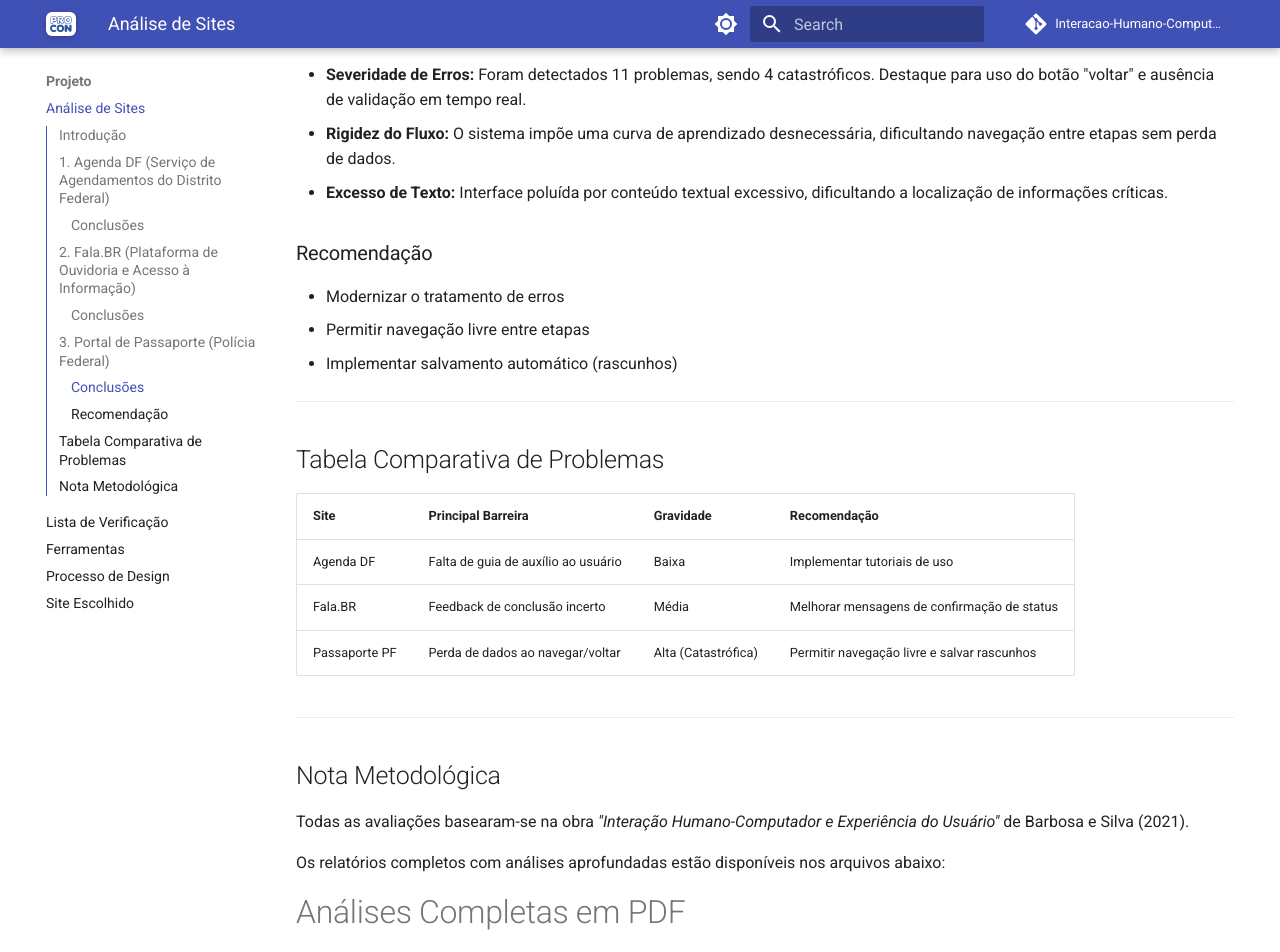
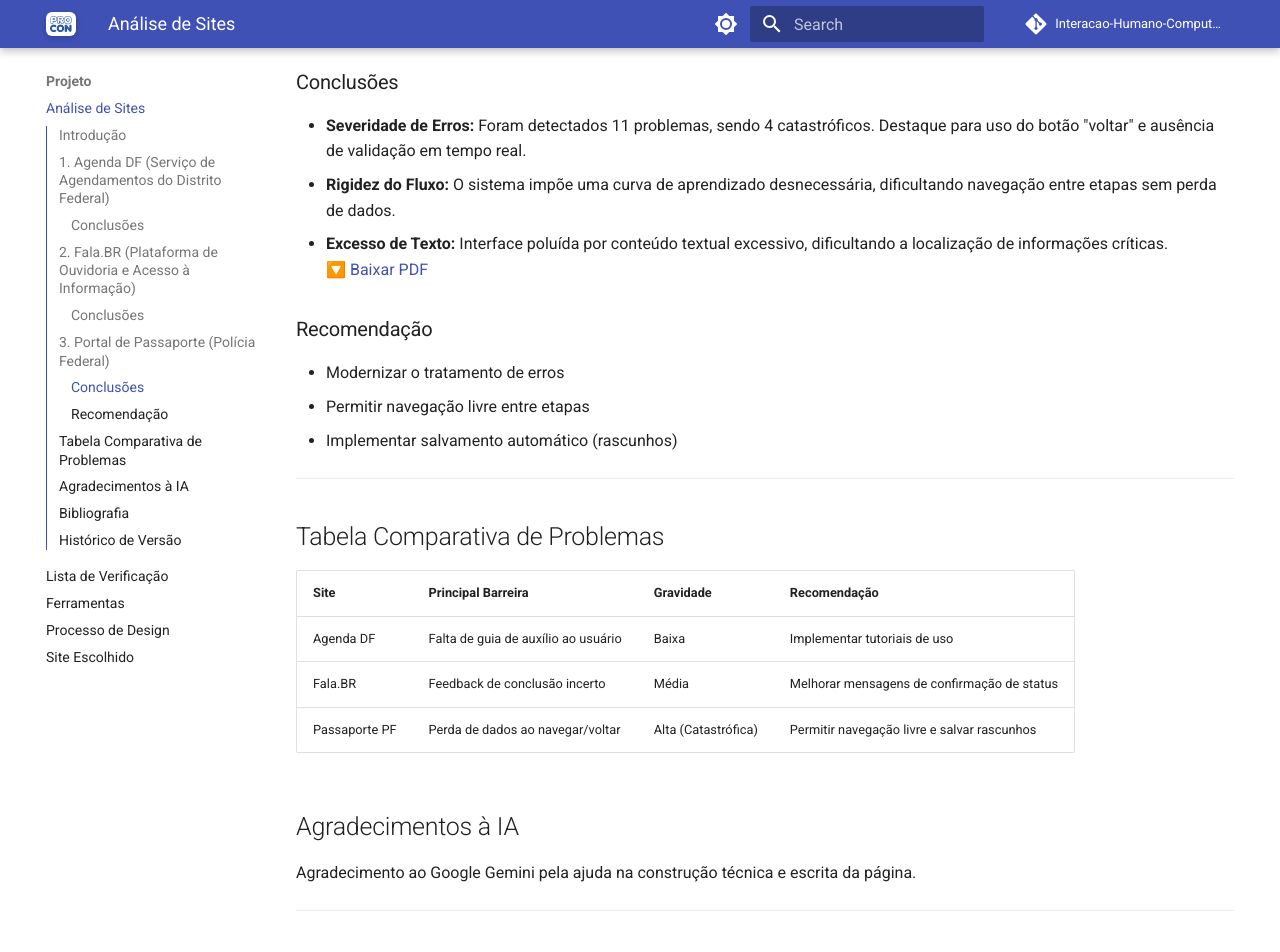
Before and after one commit to Interacao-Humano-Computador/2026.1-Grupo03, an MkDocs documentation site: the page built from docs/projeto/analise-sites.md, in a window 1280 px wide and 1400 px high, scrolled down 1397 px. Shown: the top 952 px of the window. Built offline with MkDocs 1.6.1 and Material for MkDocs 9.7.7, drawn with Linux system fonts in a browser that asks for light colours; comment, search, counter and statistics services are not loaded; some of the changed text lies outside the part shown.

```diff
--- a/docs/projeto/analise-sites.md
+++ b/docs/projeto/analise-sites.md
@@ -17,7 +17,7 @@ Este documento detalha a análise de usabilidade e interface de três sistemas d
 - **Integração Positiva:** O sistema utiliza o SSO do GOV.br para autenticação, garantindo segurança e familiaridade no acesso.
 - **Lacunas de Ajuda:** Apesar de possuir uma seção de FAQ (Perguntas Frequentes), o site carece de um guia de uso ou tutorial passo a passo para novos usuários.
 - **Perfil do Usuário:** Público equilibrado entre gêneros, predominantemente acima de 29 anos (65%), exigindo uma interface clara e direta para diferentes níveis de literacia digital.
-
+[🔽 Baixar PDF](agendadf-analise.pdf)
 ---
 
 ## 2. Fala.BR (Plataforma de Ouvidoria e Acesso à Informação)
@@ -31,7 +31,7 @@ Este documento detalha a análise de usabilidade e interface de três sistemas d
 - **Eficiência e Eficácia:** Avaliação do tempo necessário para completar o elogio e da quantidade de erros durante o processo.
 - **Pontos de Irritação:** Campos específicos ou telas intermediárias podem causar confusão, exigindo feedback mais claro após cada ação.
 - **Necessidade de Suporte:** O sistema deve ser autossuficiente, permitindo que o usuário registre uma manifestação simples sem precisar de ajuda externa.
-
+[🔽 Baixar PDF](falabr-analise.pdf)
 ---
 
 ## 3. Portal de Passaporte (Polícia Federal)
@@ -45,6 +45,7 @@ Este documento detalha a análise de usabilidade e interface de três sistemas d
 - **Severidade de Erros:** Foram detectados 11 problemas, sendo 4 catastróficos. Destaque para uso do botão "voltar" e ausência de validação em tempo real.
 - **Rigidez do Fluxo:** O sistema impõe uma curva de aprendizado desnecessária, dificultando navegação entre etapas sem perda de dados.
 - **Excesso de Texto:** Interface poluída por conteúdo textual excessivo, dificultando a localização de informações críticas.
+[🔽 Baixar PDF](passaportepf-analise.pdf)
 
 ### Recomendação
 
@@ -62,36 +63,12 @@ Este documento detalha a análise de usabilidade e interface de três sistemas d
 | Fala.BR      | Feedback de conclusão incerto               | Média                  | Melhorar mensagens de confirmação de status      |
 | Passaporte PF| Perda de dados ao navegar/voltar            | Alta (Catastrófica)    | Permitir navegação livre e salvar rascunhos      |
 
----
-## Nota Metodológica
 
-Todas as avaliações basearam-se na obra *"Interação Humano-Computador e Experiência do Usuário"* de Barbosa e Silva (2021).
+## Agradecimentos à IA
 
-Os relatórios completos com análises aprofundadas estão disponíveis nos arquivos abaixo:
-
-# Análises Completas em PDF
+Agradecimento ao Google Gemini pela ajuda na construção técnica e escrita da página.
 
 ---
-
-## 📄 Agenda DF
-<iframe src="../agendadf-analise.pdf" width="100%" height="600px"></iframe>
-
-[🔽 Baixar PDF](agendadf-analise.pdf)
-
----
-
-## 📄 Fala.BR
-<iframe src="../falabr-analise.pdf" width="100%" height="600px"></iframe>
-
-[🔽 Baixar PDF](falabr-analise.pdf)
-
----
-
-## 📄 Passaporte PF
-<iframe src="../passaportepf-analise.pdf" width="100%" height="600px"></iframe>
-
-[🔽 Baixar PDF](passaportepf-analise.pdf)
-
 ## Bibliografia
 
 - UNIVERSIDADE DE BRASÍLIA. Plano de Ensino FIHC 012026 Turma 03. Gama: UnB, 2026.
```
Also changed, not shown: other parts of docs/projeto/analise-sites.md (+1 -0 lines).
